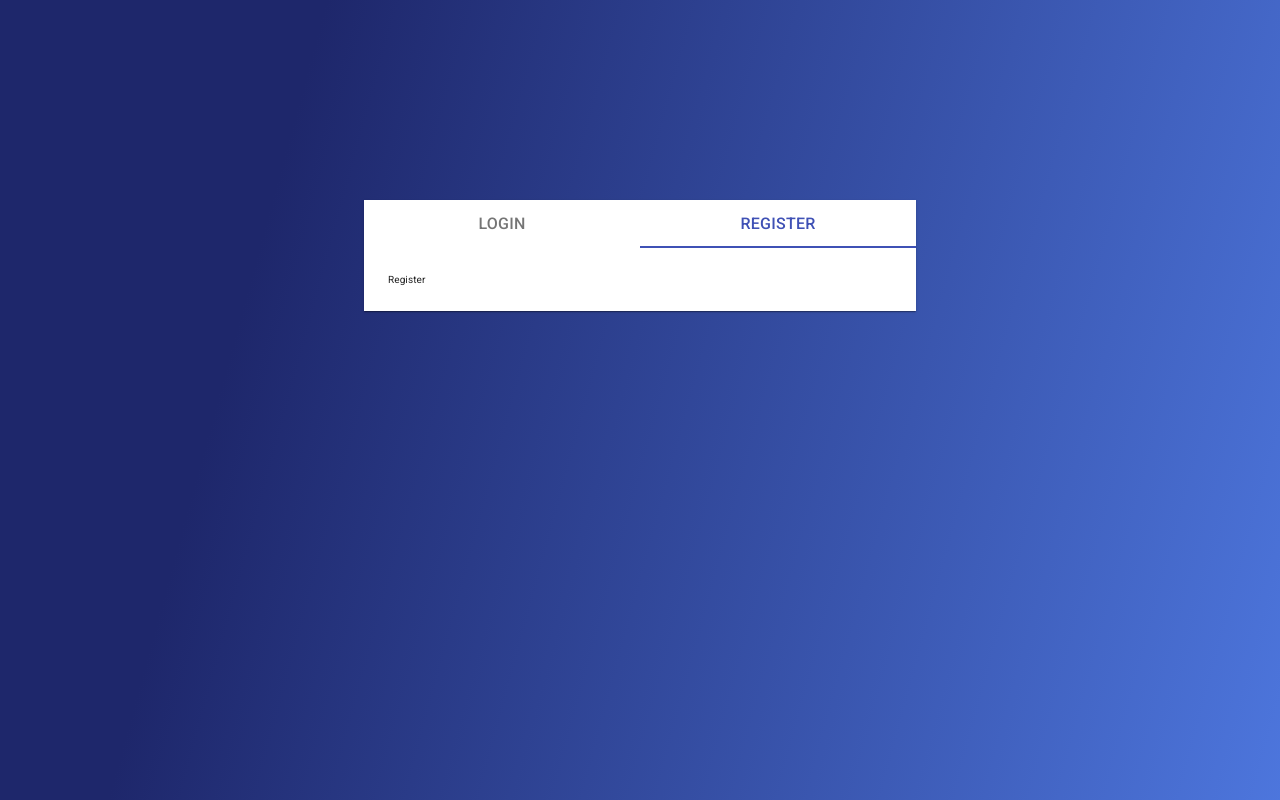
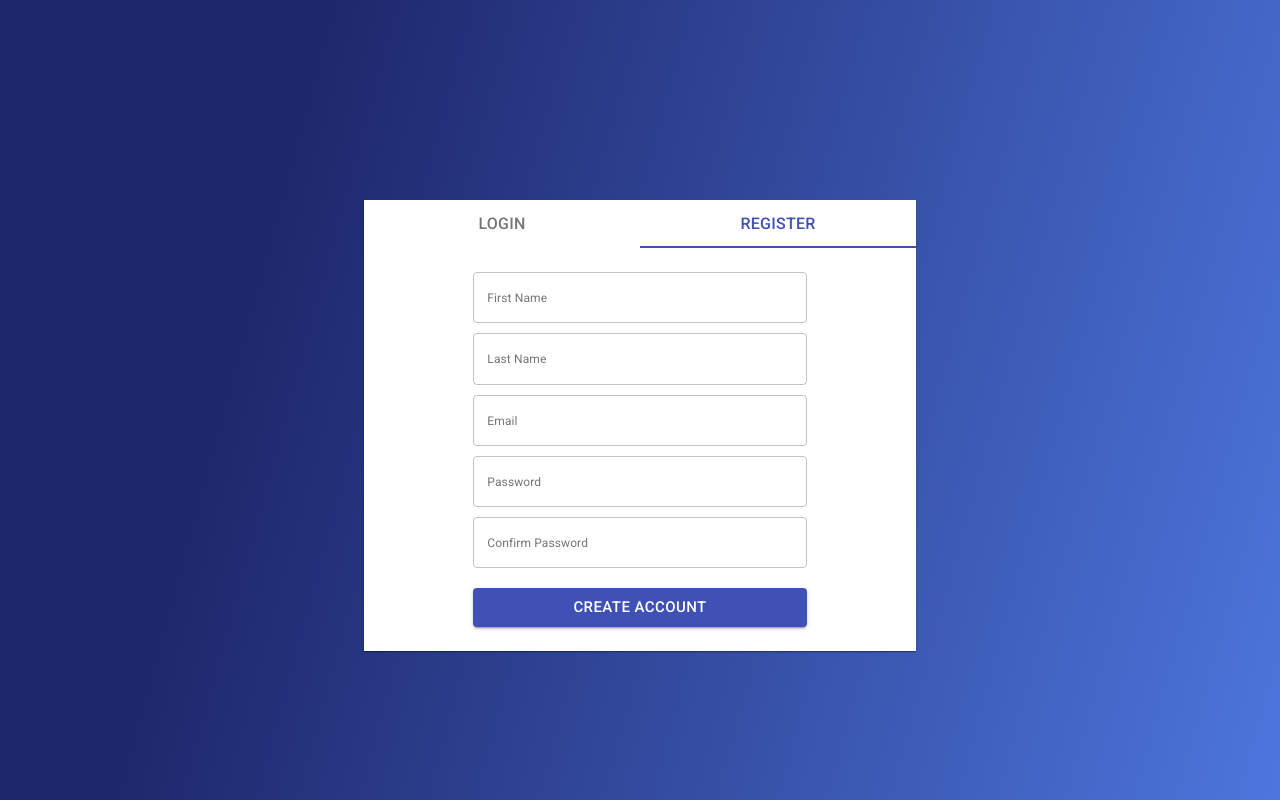
Before and after one commit to lucifer2355/event-messange, a React (Create React App) app in the folder client/: page / in a window 1280 px wide. Both pictures are taken after a click on the tab "REGISTER". Built offline with nearby package versions, Linux system fonts and the light colour scheme.

Commit message:
add registrtion form to auth page

```diff
--- a/client/src/components/LoginForm/LoginForm.tsx
+++ b/client/src/components/LoginForm/LoginForm.tsx
@@ -13,8 +13,6 @@ const validationSchema = Yup.object().shape({
     .label("Email")
     .required(),
   password: Yup.string()
-    .min(4, "Too Short")
-    .max(15, "Too long!")
     .label("Password")
     .required()
 });
--- a/client/src/components/RegistrationForm/RegistrationForm.tsx
+++ b/client/src/components/RegistrationForm/RegistrationForm.tsx
@@ -1,7 +1,99 @@
 import React from "react";
+import * as Yup from "yup";
+
+import {
+  AppForm as Form,
+  AppFormField as FormField,
+  SubmitButton
+} from "../forms";
+
+interface InitialValue {
+  firstName: string;
+  lastName: string;
+  email: string;
+  password: string;
+  confirmPassword: string;
+}
+
+const validationSchema = Yup.object().shape({
+  firstName: Yup.string()
+    .label("First Name")
+    .required(),
+  lastName: Yup.string()
+    .label("Last Name")
+    .required(),
+  email: Yup.string()
+    .email()
+    .label("Email")
+    .required(),
+  password: Yup.string()
+    .min(4, "Too Short")
+    .max(15, "Too long!")
+    .label("Password")
+    .required(),
+  confirmPassword: Yup.string()
+    .label("Confirm Password")
+    .required()
+});
 
 const RegistrationForm: React.FC = () => {
-  return <div></div>;
+  const initialValue: InitialValue = {
+    firstName: "",
+    lastName: "",
+    email: "",
+    password: "",
+    confirmPassword: ""
+  };
+
+  const handleSubmit: any = ({
+    firstName,
+    lastName,
+    email,
+    password
+  }: InitialValue) => {
+    console.log("Regisartion Data", firstName);
+  };
+
+  return (
+    <Form
+      initialValues={initialValue}
+      validationSchema={validationSchema}
+      onSubmit={handleSubmit}
+    >
+      <FormField
+        label='First Name'
+        name='firstName'
+        type='text'
+        style={{ fontSize: "1.2rem" }}
+      />
+      <FormField
+        label='Last Name'
+        name='lastName'
+        type='text'
+        style={{ fontSize: "1.2rem" }}
+      />
+      <FormField
+        label='Email'
+        name='email'
+        type='email'
+        style={{ fontSize: "1.2rem" }}
+      />
+      <FormField
+        label='Password'
+        name='password'
+        type='password'
+        style={{ fontSize: "1.2rem" }}
+      />
+      <FormField
+        label='Confirm Password'
+        name='ConfirmPassword'
+        type='password'
+        style={{ fontSize: "1.2rem" }}
+      />
+
+      <SubmitButton title='Create Account' />
+    </Form>
+  );
 };
 
 export default RegistrationForm;
--- a/client/src/pages/AuthPage/AuthPage.tsx
+++ b/client/src/pages/AuthPage/AuthPage.tsx
@@ -10,6 +10,7 @@ import {
 } from "@material-ui/core";
 
 import LoginForm from "../../components/LoginForm/LoginForm";
+import RegistrationForm from "../../components/RegistrationForm/RegistrationForm";
 
 interface TabPanelProps {
   children?: React.ReactNode;
@@ -75,48 +76,15 @@ const AuthPage: React.FC = () => {
             <Grid container spacing={1} justify='center'>
               <Grid item xs={8} sm={8} md={8} className='auth__grid'>
                 <LoginForm />
-                {/* <div className='form__textfield-div'>
-                  <TextField
-                    id='email'
-                    label='Email'
-                    variant='outlined'
-                    type='email'
-                    InputProps={{ style: { fontSize: "1.5rem" } }}
-                    InputLabelProps={{ style: { fontSize: "1.5rem" } }}
-                    className='form__textfield'
-                  />
-                </div>
-
-                <div className='form__textfield-div'>
-                  <TextField
-                    id='password'
-                    label='Password'
-                    variant='outlined'
-                    type='password'
-                    InputProps={{ style: { fontSize: "1.5rem" } }}
-                    InputLabelProps={{ style: { fontSize: "1.5rem" } }}
-                    className='form__textfield'
-                  />
-                </div>
-
-                <div className='form__textfield-div'>
-                  <Button
-                    variant='contained'
-                    color='primary'
-                    style={{
-                      width: "100%",
-                      fontSize: "1.5rem",
-                      marginTop: "1rem"
-                    }}
-                  >
-                    Login
-                  </Button>
-                </div> */}
               </Grid>
             </Grid>
           </TabPanel>
           <TabPanel value={value} index={1}>
-            Register
+            <Grid container spacing={1} justify='center'>
+              <Grid item xs={8} sm={8} md={8} className='auth__grid'>
+                <RegistrationForm />
+              </Grid>
+            </Grid>
           </TabPanel>
           {/* </form> */}
         </Paper>
```
